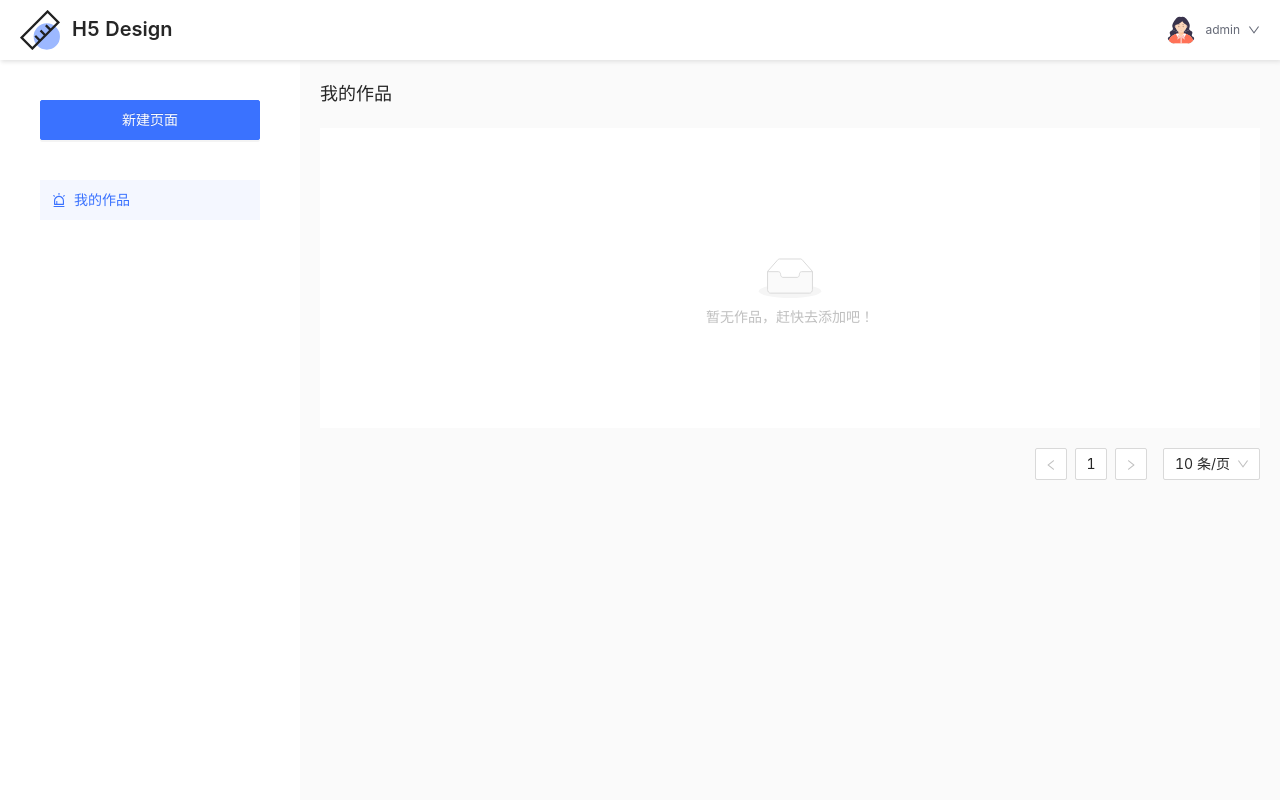
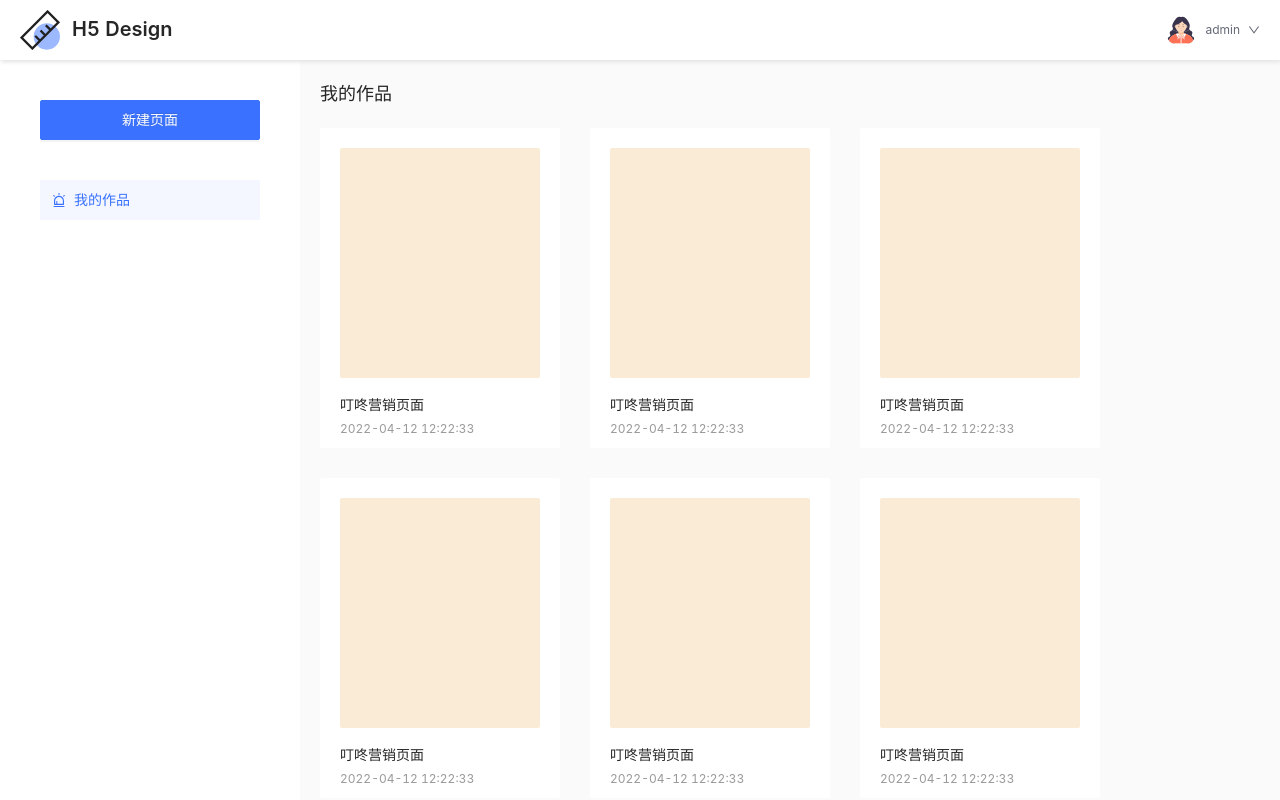
Before and after one commit to Erindcl/h5-design, a React app: page / in a window 1280 px wide. Built offline with nearby package versions, Linux system fonts and the light colour scheme.

Commit message:
feat: 修改 我的作品 页面

```diff
--- a/src/views/home/index.scss
+++ b/src/views/home/index.scss
@@ -52,5 +52,48 @@
       justify-content: flex-end;
       margin-top: 20px;
     }
+    .h5-list {
+      display: flex;
+      flex-wrap: wrap;
+      margin-top: -30px;
+    }
+    .h5-item {
+      width: 240px;
+      height: 320px;
+      padding: 20px;
+      border-radius: 2px;
+      cursor: pointer;
+      background-color: #fff;
+      margin: 30px 30px 0px 0px;
+      transition: all 1s;
+      box-shadow: 0 0 8px rgba(0, 0, 0, 0);
+      &:hover {
+        box-shadow: 0 0 8px rgba(0, 0, 0, 0.1);
+      }
+      .h5-cover {
+        width: 100%;
+        height: 230px;
+        overflow: hidden;
+        border-radius: 2px;
+        background-color: antiquewhite;
+      }
+      .h5-info {
+        margin-top: 12px;
+      }
+      .h5-name {
+        width: 100%;
+        height: 30px;
+        line-height: 30px;
+        font-size: 14px;
+        overflow: hidden;
+        text-overflow: ellipsis;
+        white-space: nowrap;
+      }
+      .h5-date {
+        font-size: 12px;
+        transform: translate(0.83, 0.83);
+        color: #999;
+      }
+    }
   }
 }
--- a/src/views/home/index.tsx
+++ b/src/views/home/index.tsx
@@ -18,7 +18,14 @@ const Page: React.FC = () => {
     pageIndex: 1,
     pageSize: 10
   });
-  const [h5List, setH5List] = useState([]);
+  const [h5List, setH5List] = useState([
+    { id: 1 },
+    { id: 1 },
+    { id: 1 },
+    { id: 1 },
+    { id: 1 },
+    { id: 1 },
+  ]);
 
   const handleToDesignPage = (record?: any) => {
     navigate('/design', { state: record || null })
@@ -50,17 +57,24 @@ const Page: React.FC = () => {
         <div className="home-page-main">
           <div className="page-title">我的作品</div>
           {h5List.length > 0 && <div className="h5-list">
-
+            {h5List.map((ele, index) => (<div key={index} className="h5-item">
+              <div className="h5-cover">
+              </div>
+              <div className="h5-info">
+                <div className="h5-name">叮咚营销页面</div>
+                <div className="h5-date">2022-04-12 12:22:33</div>
+              </div>
+            </div>))}
           </div>}
           {h5List.length === 0 && <Empty description="暂无作品，赶快去添加吧！" image={Empty.PRESENTED_IMAGE_SIMPLE} />}
-          <div className="pagination-wrapper">
+          {h5List.length !== 0 && <div className="pagination-wrapper">
             <Pagination
               showSizeChanger
               onChange={handlePaginationChange}
               current={pageInfo.pageIndex}
               total={pageInfo.total}
             />
-          </div>
+          </div>}
         </div>
       </div>
     </div>
```
